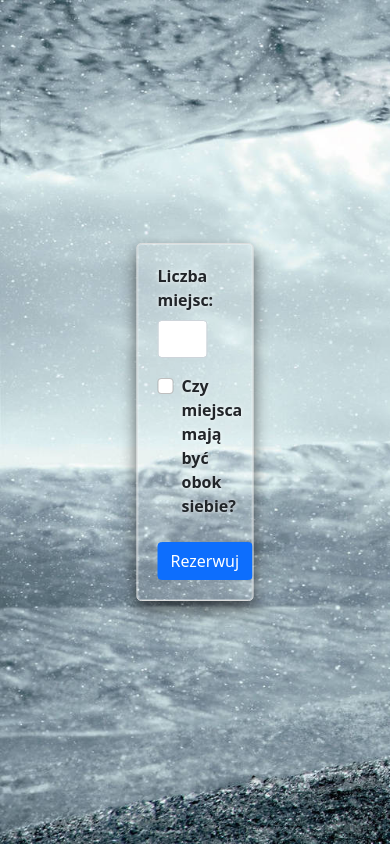
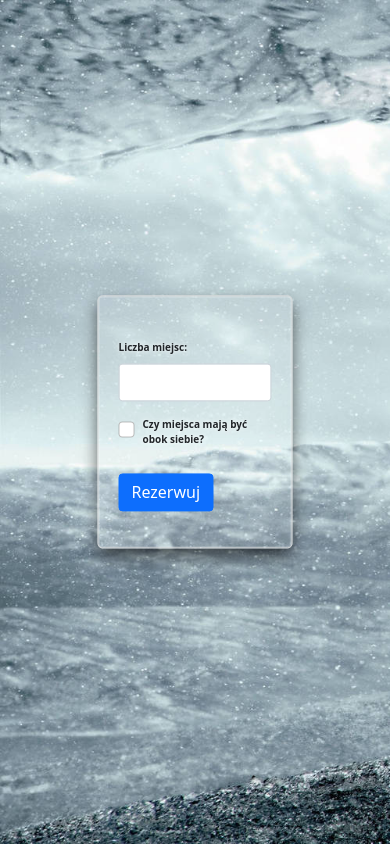
Before and after one commit to oknaAnko/seats-booking-app, a React (Create React App) app: page / in a window 390 px wide. Built offline with nearby package versions, Linux system fonts and the light colour scheme; no server answers.

Commit message:
styles: media queries for home and result page

```diff
--- a/src/App.scss
+++ b/src/App.scss
@@ -34,6 +34,10 @@
   border-radius: 0.3em;
   box-shadow: 0 0 0 1px hsla(0, 0%, 100%, 0.3) inset, 0 0.5em 1em rgba(0, 0, 0, 0.6);
   text-shadow: 0 1px 1px hsla(0, 0%, 100%, 0.3);
+
+  @media screen and (max-width: 768px) {
+    width: 50%;
+  }
 }
 
 label {
@@ -42,10 +46,22 @@ label {
   font-weight: bold;
   text-shadow: 0px 0px 4px #fff;
   font-size: 16px;
+
+  @media screen and (max-width: 768px) {
+    font-size: 12px;
+  }
+
+  @media screen and (max-width: 490px) {
+    font-size: 10px;
+  }
 }
 .form-control {
   display: inline-block;
   width: 53%;
+
+  @media screen and (max-width: 490px) {
+    width: 100%;
+  }
 }
 
 //SEATS PAGE
@@ -229,4 +245,10 @@ li:nth-child(3) .legend {
 
 .success-text {
   color: $blue-400;
+  text-align: center;
 }
+
+.final-text {
+  font-size: 12px;
+  text-align: center;
+}
--- a/src/pages/ResultPage.js
+++ b/src/pages/ResultPage.js
@@ -19,7 +19,7 @@ const ResultPage = () => {
           <p className="card-text">Wybrałeś miejsca:</p>
           <ul className="list-group list-group-flush">{resultText}</ul>
 
-          <p>Dziękujemy! W razie problemów prosimy o kontakt z działem administracji.</p>
+          <p className="final-text">Dziękujemy! W razie problemów prosimy o kontakt z działem administracji.</p>
         </div>
       </div>
     </div>
```
